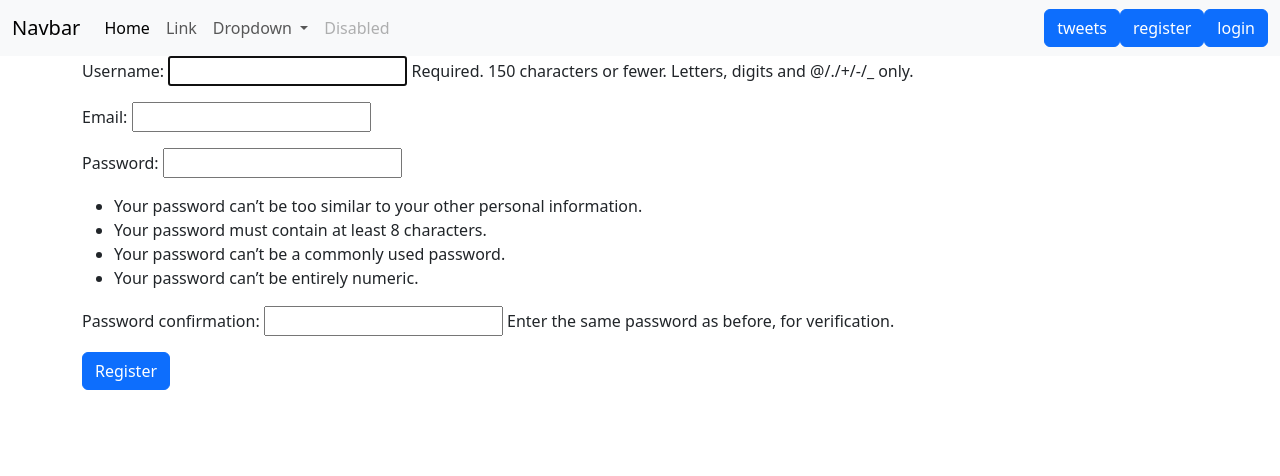
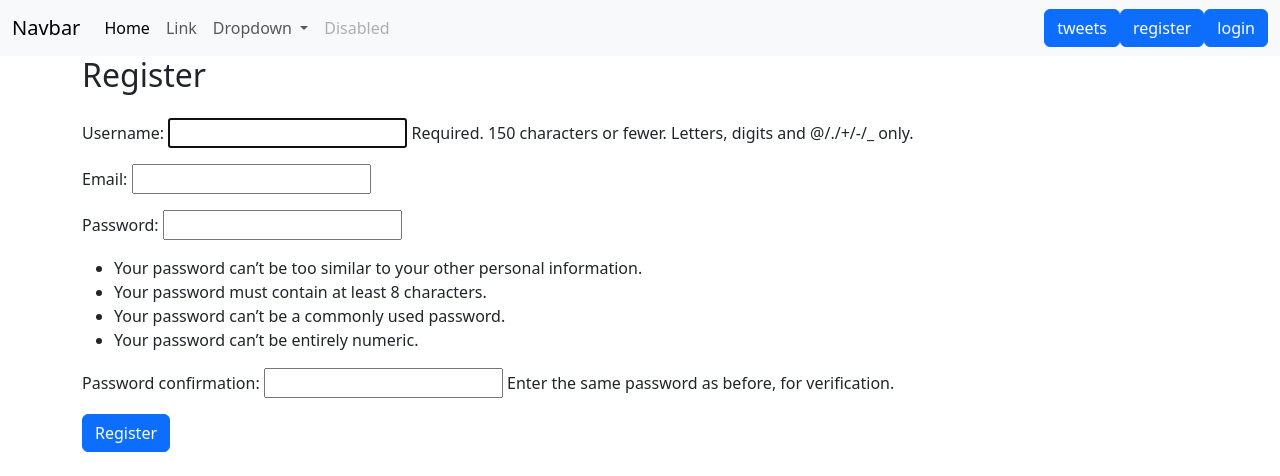
Before and after one commit to amrit-chettri/Full-Stack-Tweet-Project, a Django app: page /tweet/register/ in a window 1280 px wide. Shown: the top 476 px of the page. Run offline with Django 5.2, Linux system fonts and the light colour scheme.

Commit message:
Fix formatting and add CSRF token in registration form

```diff
--- a/templates/registration/register.html
+++ b/templates/registration/register.html
@@ -2,13 +2,15 @@
 
 {% block content %}
 
+<h2 class="mb-4">Register</h2>
+
 <form method="post">
     {% csrf_token %}
-
 
     {{ form.non_field_errors }}
 
     {{ form.as_p }}
+
     <button type="submit" class="btn btn-primary">Register</button>
 </form>
 
```
